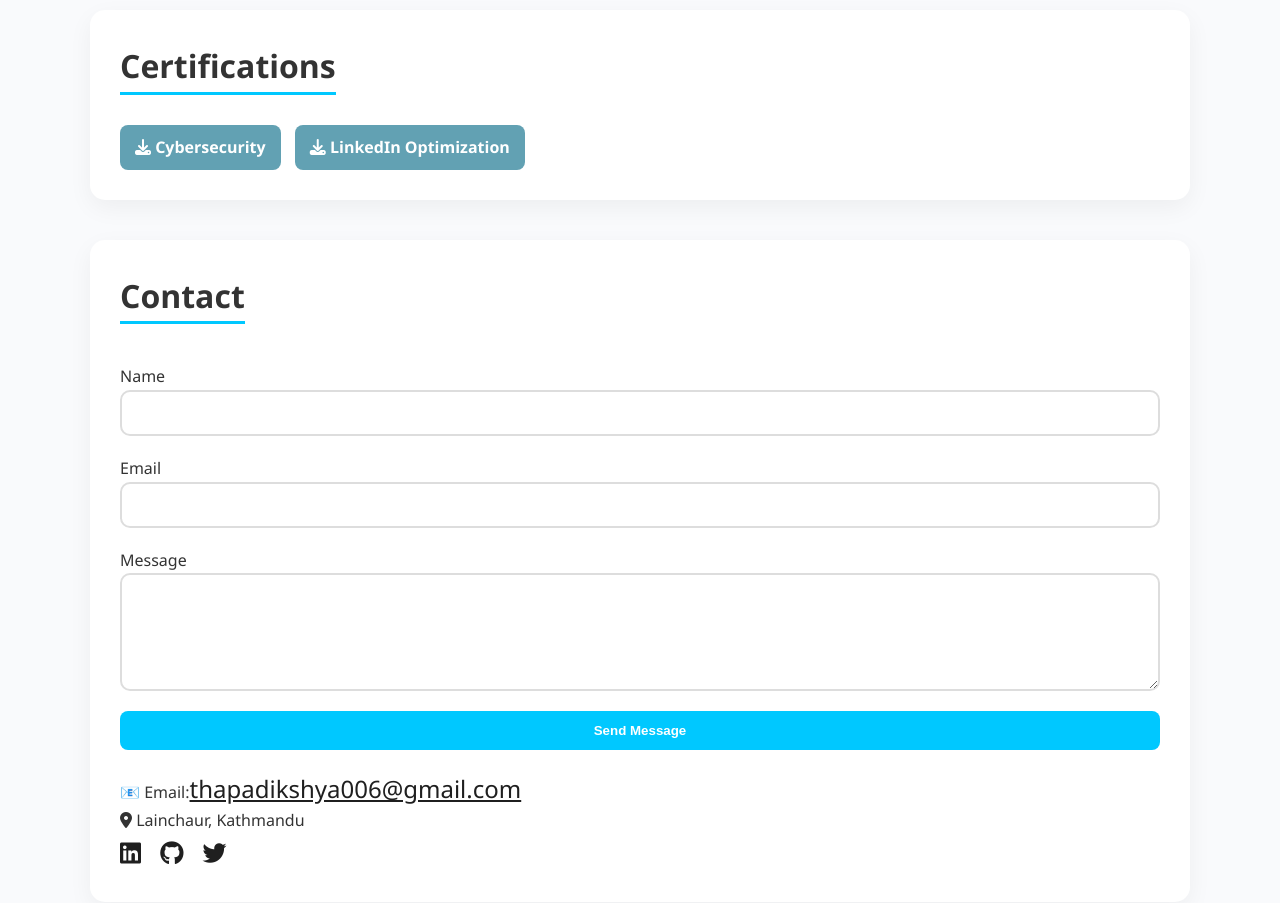
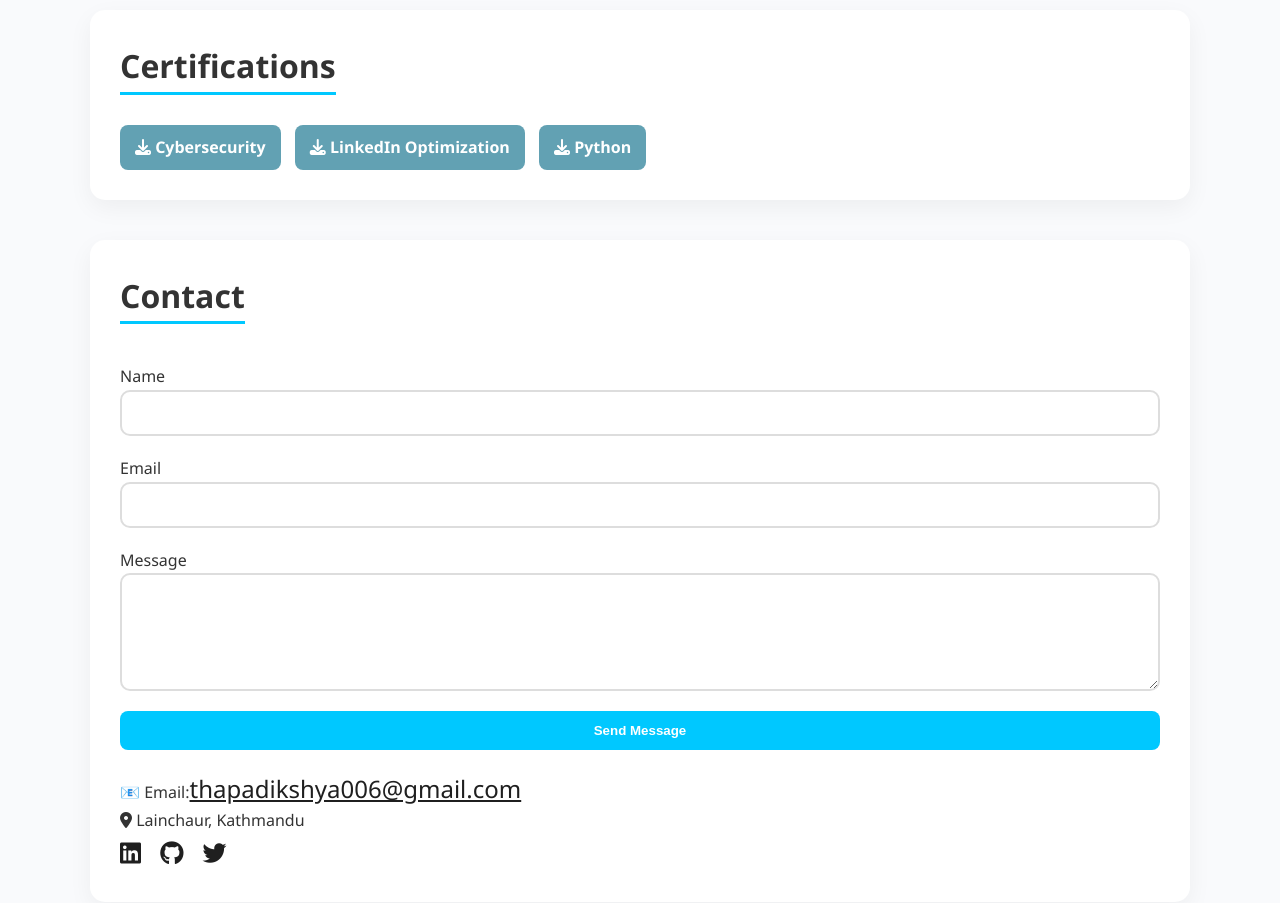
Before and after one commit to Dikxya09/Portfolio, a plain HTML site: page index.html in a window 1280 px wide. Shown: the part 1260-2163 px from the top of the page. Drawn offline with Linux system fonts and the light colour scheme.

Commit message:
Update index.html

```diff
--- a/index.html
+++ b/index.html
@@ -90,6 +90,7 @@
       <ul>
       <a href="cybersecurity.png" download class="resume-btn"><i class="fas fa-download"></i> Cybersecurity</a>
       <a href="LinkedIn.png" download class="resume-btn"><i class="fas fa-download"></i> LinkedIn Optimization</a>
+      <a href="Python.png" download class="resume-btn"><i class="fas fa-download"></i> Python</a>
       </ul>
     </section>
 
```
